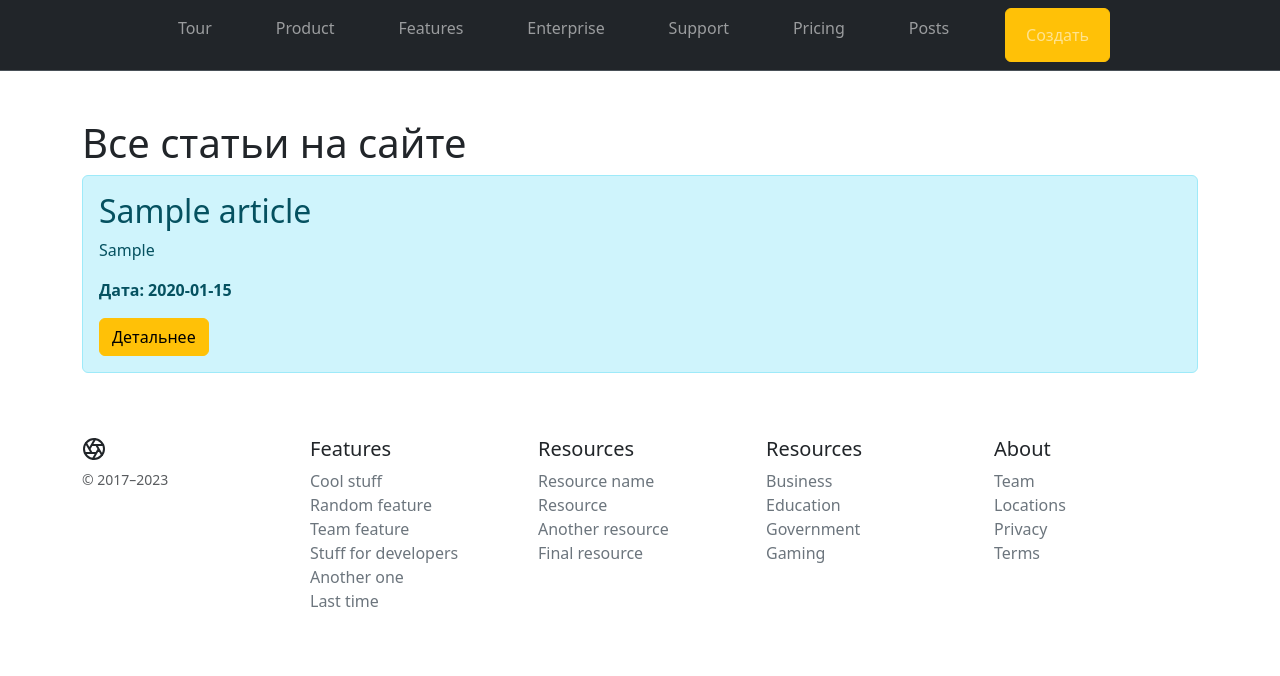
After one commit to LordPounds1/Flask1, a Flask app: page /posts in a window 1280 px wide. The commit adds this page. Shown: the top 676 px of the page. Run offline with Flask 3, Linux system fonts and the light colour scheme; tables that the repository leaves empty hold one stand-in row (values such as "Sample post").

Commit message:
Готовый шаблон сайта визитки

```diff
--- a/app.py
+++ b/app.py
@@ -26,6 +26,46 @@ def index():
 def about():
     return render_template("about.html")
 
+@app.route('/posts')
+def posts():
+    articles = Article.query.order_by(Article.date.desc()).all()
+    return render_template("posts.html", articles=articles)
+
+
+@app.route('/posts/<int:id>')
+def post_detail(id):
+    article = Article.query.get(id)
+    return render_template("post_detail.html", article=article)
+
+@app.route('/posts/<int:id>/delete')
+def post_delete(id):
+    article = Article.query.get_or_404(id)
+
+    try:
+        db.session.delete(article)
+        db.session.commit()
+        return redirect('/posts')
+    except:
+        return "При удалении статьи произошла ошибка"
+
+
+@app.route('/posts/<int:id>/update', methods=['POST','GET'])
+def post_update(id):
+    article = Article.query.get(id)
+    if request.method == "POST":
+        article.title = request.form['title']
+        article.intro = request.form['intro']
+        article.text = request.form['text']
+
+        try:
+            db.session.commit()
+            return redirect('/posts')
+        except:
+            return "При редактировании статьи произошла ошибка"
+    else:
+        return render_template("post_update.html",article=article)
+
+
 @app.route('/create-article', methods=['POST','GET'])
 def create_article():
     if request.method == "POST":
@@ -38,7 +78,7 @@ def create_article():
         try:
             db.session.add(article)
             db.session.commit()
-            return redirect('/')
+            return redirect('/posts')
         except:
             return "При добавление статьи произошла ошибка"
     else:
--- a/templates/base.html
+++ b/templates/base.html
@@ -35,7 +35,8 @@
           <li class="nav-item"><a class="nav-link" href="#">Enterprise</a></li>
           <li class="nav-item"><a class="nav-link" href="#">Support</a></li>
           <li class="nav-item"><a class="nav-link" href="#">Pricing</a></li>
-          <li class="btn btn-warning"><a class="nav-link" href="/create_article">Создать</a></li>
+          <li class="nav-item"><a class="nav-link" href="/posts">Posts</a></li>
+          <li class="btn btn-warning"><a class="nav-link" href="/create-article">Создать</a></li>
           <li class="nav-item"><a class="nav-link" href="#">
             <svg class="bi" width="24" height="24"><use xlink:href="#cart"></use></svg>
           </a></li>
--- a/templates/create_article.html
+++ b/templates/create_article.html
@@ -1,7 +1,7 @@
 {% extends 'base.html'%}
 
 {% block title%}
-Страница про нас
+Добавление статьи
 {% endblock %}
 
 {% block body %}
--- /dev/null
+++ b/templates/posts.html
@@ -0,0 +1,25 @@
+{% extends 'base.html'%}
+
+{% block title%}
+Все статьи на сайте
+{% endblock %}
+
+{% block body %}
+<div class="container mt-5">
+    <h1>Все статьи на сайте </h1>
+
+    {% if articles|length > 0 %}
+        {% for el in articles %}
+        <div class="alert alert-info">
+            <h2>{{ el.title }}</h2>
+            <p>{{ el.intro }}</p>
+            <p><b>Дата: {{ el.date.date()}}</b></p>
+            <a href="/posts/{{ el.id }}"class ="btn btn-warning">Детальнее</a>
+        </div>
+        {% endfor %}
+    {% else %}
+    <p> У нас нет статей на сайте </p>
+    {% endif %}
+</div>
+
+{% endblock %}
```
Also changed, not shown: templates/post_detail.html (added, +20 -0 lines), templates/post_update.html (added, +19 -0 lines), instance/blog.db.
